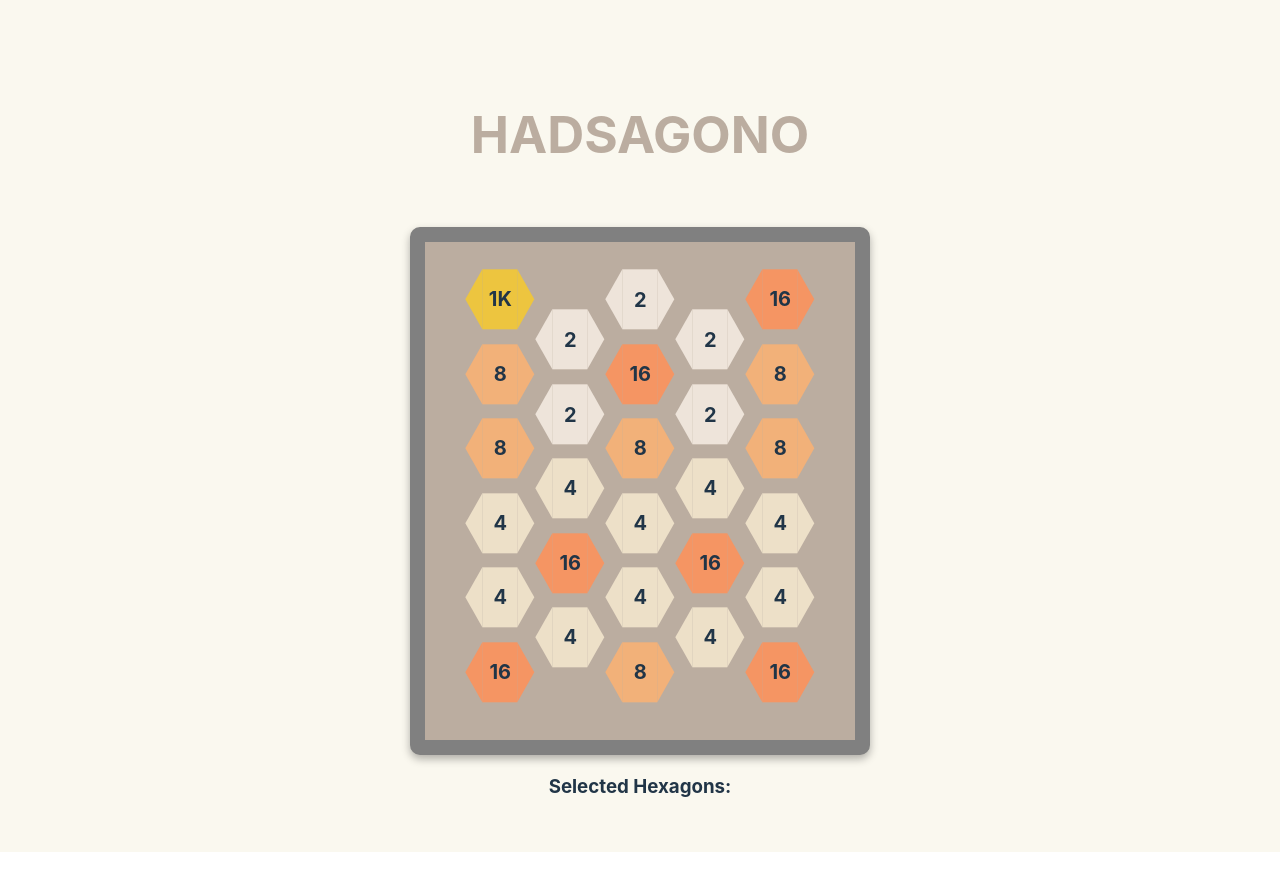
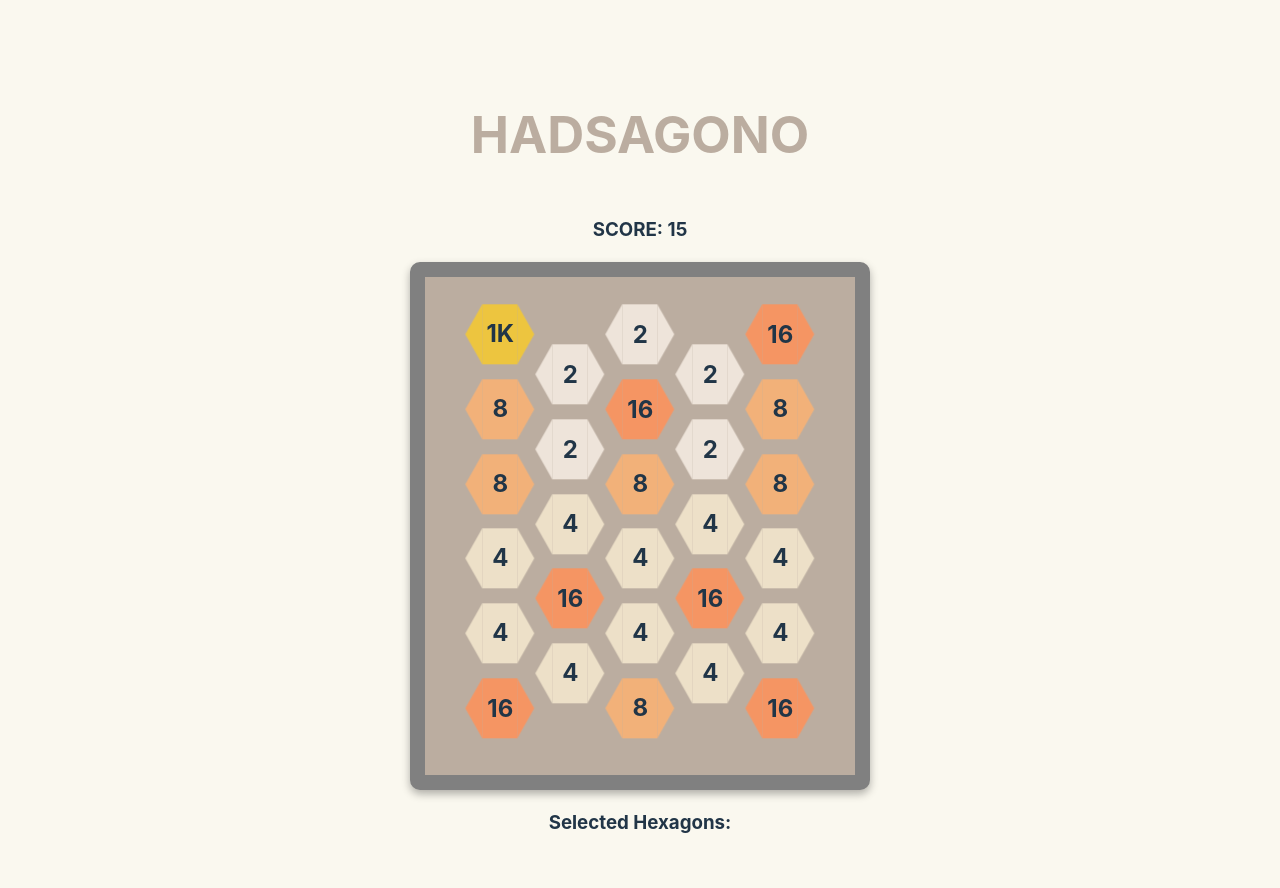
Before and after one commit to MartinH13/hadsagono, a React (Vite) app in the folder front/: page / in a window 1280 px wide. Before the commit the page ends 852 px from the top, so only its background shows below. Built offline with nearby package versions, Linux system fonts and the light colour scheme.

Commit message:
el fondo baila como shakira cuando fallas

```diff
--- a/front/src/Board.css
+++ b/front/src/Board.css
@@ -8,7 +8,7 @@
     color: #bbada0;
     font-size: 3.2em;
     line-height: 1.1;
-    padding-bottom: 30px;
+
   }
 
   .board-row {
@@ -62,9 +62,9 @@
     animation: zoomIn 0.3s ease-in-out;
     animation-fill-mode: forwards;
     z-index: 2;
-    color: green;
-    -webkit-text-stroke: 1px rgb(5, 145, 5);
-    text-shadow: 0 0 5px red;
+    color: #6AA73A;
+    -webkit-text-stroke: 1px #6AA73A;
+    text-shadow: 0 0 5px #6AA73A;
   }
 
   .hexagon.selected:before {
@@ -80,10 +80,34 @@
   .hexagon.selected span {
     transform: rotate(-90deg) scale(1.2);
   }
+  @keyframes zoomOut {
+    0% {
+      transform: scale(1.2) rotate(90deg);
+    }
+    100% {
+      transform: scale(1) rotate(90deg);
+    }
+  }
+  .hexagon:not(.selected),
+  .hexagon:not(.selected):before,
+  .hexagon:not(.selected):after {
+    /* Estilos para cuando no está seleccionado */
+    animation: zoomOut 0.3s ease-in-out;
+    animation-fill-mode: forwards;
+  }
+  .hexagon:not(.selected):before {
+    border-bottom-color: var(--hexagon-color);
+    transform: rotate(0deg)!important;
+  }
 
-/* ... (mantén los estilos anteriores) ... */
+  .hexagon:not(.selected):after {
+    border-top-color: var(--hexagon-color);
+    transform: rotate(0deg)!important;
+  }
 
-
+  .hexagon:not(.selected) span {
+    transform: rotate(-90deg) scale(1.2);
+  }
 
   .hexagon:before,
   .hexagon:after {
@@ -140,3 +164,23 @@
     left: 0;
     pointer-events: none;
   }
+
+
+  @keyframes shake {
+    0% { transform: translate(1px, 1px) rotate(0deg); }
+    10% { transform: translate(-1px, -2px) rotate(-1deg); }
+    20% { transform: translate(-3px, 0px) rotate(1deg); }
+    30% { transform: translate(3px, 2px) rotate(0deg); }
+    40% { transform: translate(1px, -1px) rotate(1deg); }
+    50% { transform: translate(-1px, 2px) rotate(-1deg); }
+    60% { transform: translate(-3px, 1px) rotate(0deg); }
+    70% { transform: translate(3px, 1px) rotate(-1deg); }
+    80% { transform: translate(-1px, -1px) rotate(1deg); }
+    90% { transform: translate(1px, 2px) rotate(0deg); }
+    100% { transform: translate(1px, -2px) rotate(-1deg); }
+  }
+
+  .shake {
+    animation: shake 0.8s;
+    animation-iteration-count: infinite;
+  }
--- a/front/src/Board.jsx
+++ b/front/src/Board.jsx
@@ -1,5 +1,7 @@
 import React, { useState } from 'react';
 import './Board.css';
+
+
 
 
 const Board = () => {
@@ -14,8 +16,14 @@ const Board = () => {
     ]
   };
 
+  const score = {
+    "score": 15
+  };
+
+
   const [selectedHexagons, setSelectedHexagons] = useState([]);
   const [isMouseDown, setIsMouseDown] = useState(false);
+  const [applyStyle, setApplyStyle] = useState(false);
 
   const getHexagonColor = (value) => {
     const colors = [
@@ -41,15 +49,15 @@ const Board = () => {
   const handleMouseDown = (rowIndex, colIndex) => {
     const hexagon = boardData.board[rowIndex][colIndex];
     if (hexagon !== -1 && !selectedHexagons.some(hexagon => hexagon.row === rowIndex && hexagon.col === colIndex)) {
+      setApplyStyle(false);
       setSelectedHexagons([{ row: rowIndex, col: colIndex, value: hexagon, selected: true }]);
       setIsMouseDown(true);
     }
   };
-
   const handleMouseEnter = (rowIndex, colIndex) => {
     if (isMouseDown) {
       const hexagon = boardData.board[rowIndex][colIndex];
-      if (hexagon !== -1 ){
+      if (hexagon !== -1) {
         setSelectedHexagons(prevSelectedHexagons => {
           const currentIndex = prevSelectedHexagons.findIndex(
             hexagon => hexagon.row === rowIndex && hexagon.col === colIndex
@@ -58,10 +66,34 @@ const Board = () => {
             // Remove the last hexagon from the list
             return prevSelectedHexagons.slice(0, prevSelectedHexagons.length - 1);
           } else {
-            return [
-              ...prevSelectedHexagons,
-              { row: rowIndex, col: colIndex, value: hexagon, selected: true }
-            ];
+            // Check if it's the first selected hexagon
+            if (prevSelectedHexagons.length === 0) {
+              return [
+                ...prevSelectedHexagons,
+                { row: rowIndex, col: colIndex, value: hexagon, selected: true }
+              ];
+            }
+            // Check if the previous hexagon has the same value as the first selected hexagon
+            else if (
+              prevSelectedHexagons.length > 0 &&
+              prevSelectedHexagons[0].value === hexagon
+            ) {
+              return [
+                ...prevSelectedHexagons,
+                { row: rowIndex, col: colIndex, value: hexagon, selected: true }
+              ];
+            }
+            // If the previous hexagon doesn't have the same value as the first selected hexagon, don't add it to the list
+            else {
+              //DO SOME CSS CHANGE HERE
+
+              setTimeout(() => setApplyStyle(true), 100);
+              setTimeout(() => setApplyStyle(false), 700); // Reset applyStyle after 1 second
+
+              setSelectedHexagons([]);
+              return prevSelectedHexagons;
+
+            }
           }
         });
       }
@@ -69,15 +101,21 @@ const Board = () => {
   };
 
   const handleMouseUp = () => {
+    if(selectedHexagons.length <3){
+      setTimeout(() => setApplyStyle(true), 100); // Start shaking after 1 second
+      setTimeout(() => setApplyStyle(false), 700); // Reset applyStyle after 1 second
+      setSelectedHexagons([]);
+
+    }
     setIsMouseDown(false);
-    setSelectedHexagons([]);
   };
 
   return (
 
-    <div className="board" onMouseLeave={handleMouseUp}>
+    <div className="board" >
       <h1 className='title' >HADSAGONO</h1>
-      <div className='container'>
+      <h3>SCORE: {score.score}</h3>
+      <div className={`container ${applyStyle ? 'shake' : ''}`} style={applyStyle ? { backgroundColor : '#DE7676' } : {}}>
       {boardData.board.map((row, rowIndex) => (
 
         <div key={rowIndex} className="board-row" >
```
